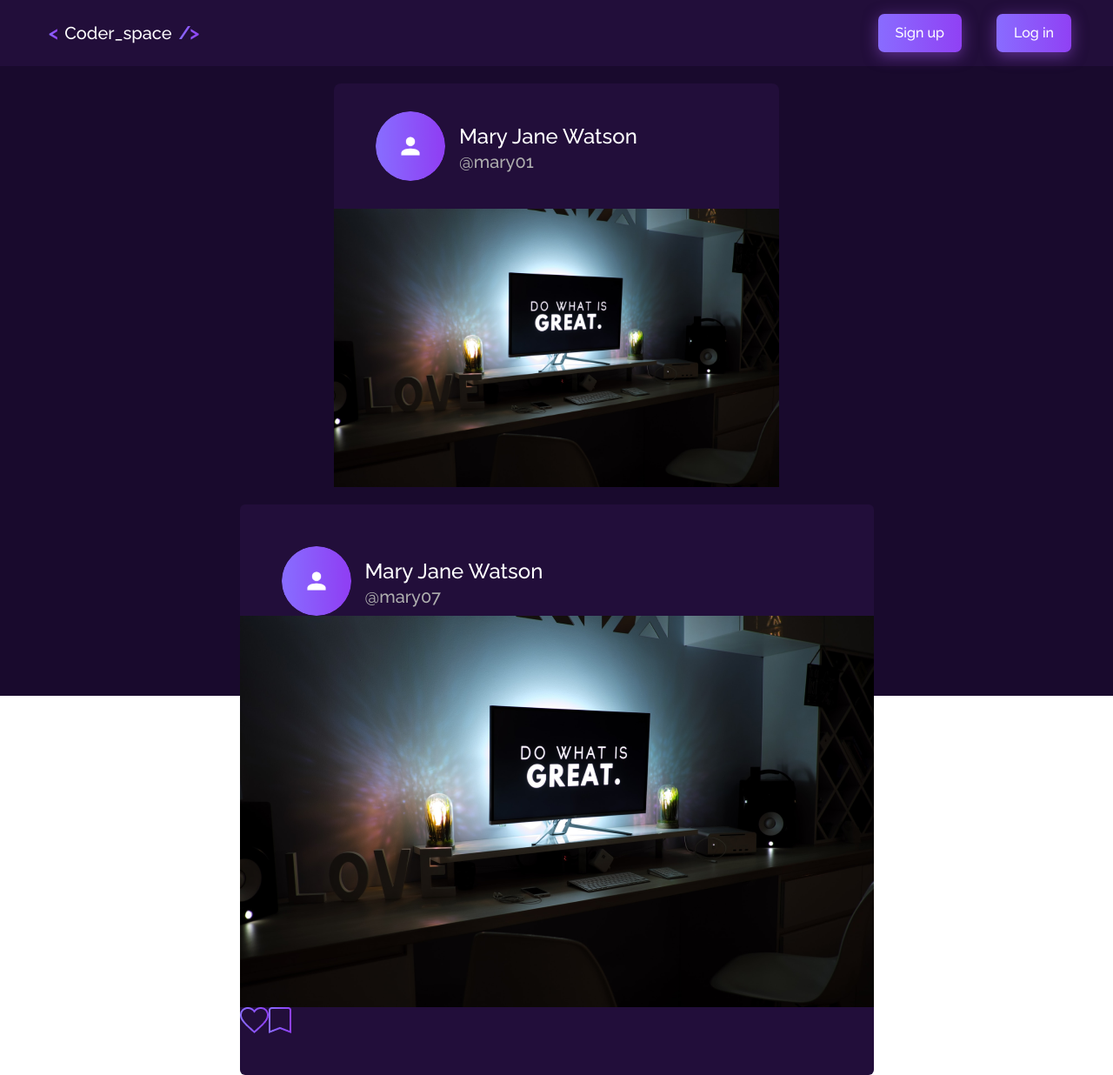
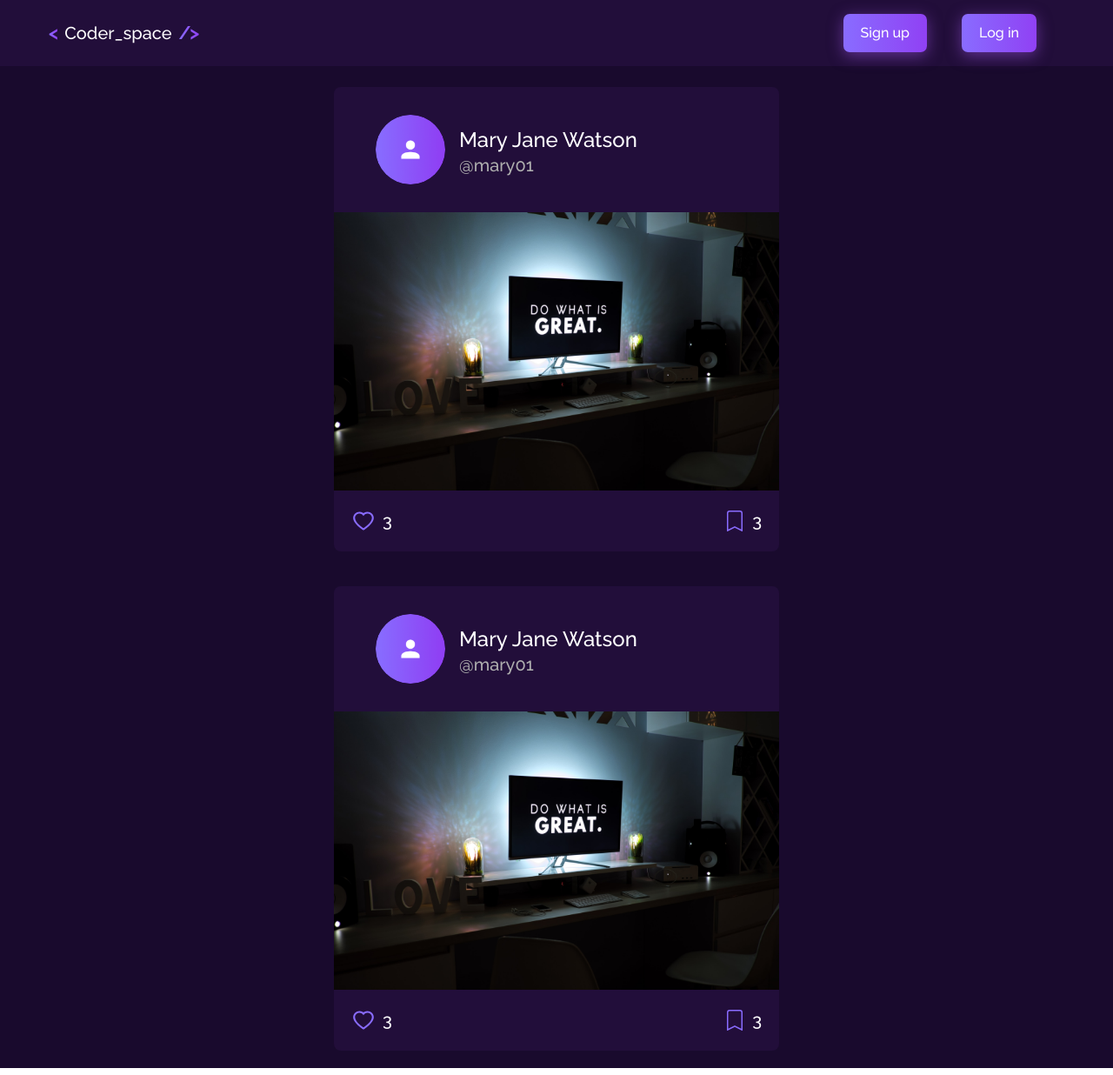
Before and after one commit to Diti-Arora13/Coder-space, a React (Create React App) app: page /home in a window 1280 px wide. Shown: the whole page at 87% size. Built offline with nearby package versions, Linux system fonts and the light colour scheme.

Commit message:
Logged in or not done and image transfered to every component through props

```diff
--- a/package.json
+++ b/package.json
@@ -8,6 +8,7 @@
     "@testing-library/user-event": "^13.5.0",
     "react": "^17.0.2",
     "react-dom": "^17.0.2",
+    "react-icons": "^4.3.1",
     "react-router-dom": "^6.2.2",
     "react-scripts": "5.0.0",
     "web-vitals": "^2.1.4"
--- a/src/App.js
+++ b/src/App.js
@@ -1,5 +1,5 @@
-import { useState } from 'react';
-import { BrowserRouter as Router, Routes, Switch, Route } from 'react-router-dom'
+import React , {useState} from 'react'
+import { BrowserRouter as Router, Routes, Route } from 'react-router-dom'
 // COMPONENTS
 import Navbar from "./Components/Navbar";
 import Landing from "./Components/Landing";
@@ -7,19 +7,32 @@ import SignUp from "./Components/SignUp";
 import Login from "./Components/Login";
 import SetProfile from './Components/SetProfile';
 import HomePage from './Components/HomePage';
+import Profile from './Components/Profile';
+import CreatePost from './Components/CreatePost';
+
+import Img from './images/defaultProfile.png'
 
 function App() {
+  const [profileImg,  setProfileImg] = useState(Img)
+  const [logged, setLogged] = useState(false)
+
   return (
     <Router>
-      <div className="bg-darker-purple font-sans h-screen text-white">
-        <Navbar firstBtn="Sign up" secondBtn="Log in" />
+      <div className="bg-darker-purple font-sans text-white">
+        <Navbar profileImg={profileImg} logged={logged} firstBtn={logged ? 'Profile' : 'Sign up'} secondBtn={logged ? 'Create Post' : 'Log in'} />
 
         <Routes>
-          <Route path="/" element={<Landing />} />
+          <Route path="/" element={<Landing logged={logged} firstBtn={logged ? 'Home' : 'Sign up'} secondBtn={logged ? 'Create Post' : 'Log in'} />} />
+
           <Route path="/signup" element={<SignUp />} />
           <Route path="/login" element={<Login />} />
-          <Route path="/setProfile" element={ <SetProfile /> } />
-          <Route path="/home" element={<HomePage />} />
+
+          <Route path="/setProfile" element={ <SetProfile setProfileImg={setProfileImg} profileImg={profileImg}  logged={logged} setLogged={setLogged} /> } />
+
+          <Route path="/home" element={<HomePage profileImg={profileImg} />} />
+
+          <Route path="/createPost" element={<CreatePost />} />
+          <Route path="/profile" element={<Profile profileImg={profileImg} />} />
         </Routes>
       </div>
     </Router>
--- a/src/Components/AddImage.jsx
+++ b/src/Components/AddImage.jsx
@@ -1,4 +1,4 @@
-import React, {useState, useRef} from 'react'
+import React, {useRef} from 'react'
 
 const AddImage = ({profileImg, setProfileImg}) => {
 
--- /dev/null
+++ b/src/Components/CreatePost.jsx
@@ -0,0 +1,11 @@
+import React from 'react'
+
+const CreatePost = () => {
+  return (
+    <div className='bg-darker-purple h-screen flex justify-center items-center'>
+        <div>Create Post</div>
+    </div>
+  )
+}
+
+export default CreatePost
--- a/src/Components/HomePage.jsx
+++ b/src/Components/HomePage.jsx
@@ -1,43 +1,11 @@
 import React from 'react'
-import Img from '../images/img.png'
-import Post from '../images/post.png'
-import HeartIcon from '../images/heart-icon.png'
-import BookmarkIcon from '../images/bookmark.png'
+import Post from './Post'
 
-const HomePage = () => {
+const HomePage = ({profileImg}) => {
   return (
-    <div className='flex flex-col items-center'>
-        <div className="bg-dark-purple w-2/5 my-5 rounded-lg">
-            <div className='flex items-center px-12 py-8'>
-                <img className="hover:opacity-50 cursor-pointer h-20 w-20 rounded-full object-cover" src={Img} alt="pprofieImage" />
-
-                <div className='ml-4'>
-                    <h1 className="text-md mt-1">Mary Jane Watson</h1>
-                    <p className="text-gray text-sm -mt-1">@mary01</p>
-                </div>
-            </div>
-
-            <img src={Post} alt="" className="w-full h-80 object-cover" />
-
-        </div>
-        <div className="bg-dark-purple rounded-md py-12 inline-block">
-            <div className='flex items-center px-12'>
-                <img className="hover:opacity-50 cursor-pointer h-20 w-20 rounded-full object-cover" src={Img} alt="pprofieImage" />
-
-                <div className='ml-4'>
-                    <h1 className="text-md mt-1">Mary Jane Watson</h1>
-                    <p className="text-gray text-sm -mt-1">@mary07</p>
-                </div>
-            </div>
-
-            <img src={Post} alt="" />
-
-            <div className="flex justIfy-between items-center">
-                <img src={HeartIcon} alt="" />
-                <img src={BookmarkIcon} alt="" />
-            </div>
-
-        </div>
+    <div className='flex mt-16 pt-4 flex-col items-center'>
+        <Post img={profileImg} />
+        <Post img={profileImg} />
     </div>
   )
 }
--- a/src/Components/Landing.jsx
+++ b/src/Components/Landing.jsx
@@ -2,18 +2,18 @@ import React from "react";
 import HeroImg from '../images/hero-image.png'
 import { Link } from 'react-router-dom'
 
-const Landing = () => {
+const Landing = ({logged, firstBtn, secondBtn}) => {
   return (
-    <div className="flex h-5/6 items-center justify-center">
-      <img alt="Hero image" src={HeroImg} />
+    <div className="flex h-screen items-center justify-center">
+      <img alt="Hero Img" src={HeroImg} />
 
       <div className="px-12">
         <h1 className="text-left font-medium text-xl">Coder's most favourite place to hangout</h1>
 
         <p className="my-2 mb-6 text-gray text-sm">A platform made for coders to connect and share anyything!!</p>
 
-        <Link to="/signup" className="button">Sign up</Link>
-        <Link to="/login" className="button ml-10">Log in</Link>
+        <Link className="button" to={logged ? '/home' : '/signup'}>{firstBtn}</Link>
+        <Link className="button ml-10" to={logged ? '/createPost' : '/login'}>{secondBtn}</Link>
       </div>
     </div>
   );
--- a/src/Components/Login.jsx
+++ b/src/Components/Login.jsx
@@ -4,7 +4,7 @@ import { useNavigate } from 'react-router-dom'
 const Login = () => {
   let navigate = useNavigate()
   return (
-    <div className='h-5/6 flex justify-center items-center'>
+    <div className='h-screen flex justify-center items-center'>
         <div className="bg-dark-purple rounded-md p-12 inline-block">
             <h1 className='text-xl text-center'>Log in</h1>
 
--- a/src/Components/Navbar.jsx
+++ b/src/Components/Navbar.jsx
@@ -1,20 +1,23 @@
 import React from 'react'
 import { Link, useNavigate } from 'react-router-dom'
 
-const Navbar = ({ firstBtn, secondBtn }) => {
+const Navbar = ({ firstBtn, secondBtn, logged, profileImg }) => {
   let navigate = useNavigate()
   return (
-    <div className="flex sticky top-0 left-0 right-0 bg-dark-purple px-12 py-4 justify-between items-center">
+    <div className="flex fixed top-0 left-0 right-0 bg-dark-purple px-12 py-4 justify-between items-center">
         <h1 onClick={() => navigate('/')} className="text-sm cursor-pointer">
           <span className="gradient-text font-bold m-2">&#60;</span>
           Coder_space
           <span className="gradient-text font-bold m-2">/&#62;</span>
         </h1>
 
-        <div className="flex">
-          <Link className='button' to="/signup">{firstBtn}</Link>
-          <Link className='button ml-10' to="/login">{secondBtn}</Link>
+        <div className="flex items-center">
+          <Link className='button' to={logged ? '/profile' : '/signup'}>{firstBtn}</Link>
+          <Link className='button mx-10' to={logged ? '/createPost' : '/login'}>{secondBtn}</Link>
+
+          {logged && <img className='cursor-pointer hover:opacity-50 h-14 w-14 object-cover rounded-full' src={profileImg} alt="Profile Img" />}
         </div>
+
     </div>
   )
 }
--- /dev/null
+++ b/src/Components/Post.jsx
@@ -0,0 +1,60 @@
+import React, { useState } from 'react'
+import Img from '../images/defaultProfile.png'
+import PostImg from '../images/post.png'
+
+import { AiOutlineHeart } from 'react-icons/ai';
+import { AiFillHeart } from 'react-icons/ai';
+import { BsBookmark } from 'react-icons/bs';
+import { BsFillBookmarkFill } from 'react-icons/bs';
+
+const Post = ({img}) => {
+    const [like, setLike] = useState(false);
+    const [bookmark, setBookmark] = useState(false);
+
+    let likeNum = 3
+    let BokkmarkNum = 3
+
+    // TOGGLE
+    const toggleLike = () => {
+        if(!like){
+            setLike(true)
+        }
+        else setLike(false)
+
+    }
+
+    const toggleBookmark = () => {
+        if(!bookmark) setBookmark(true)
+        else setBookmark(false)
+    }
+
+    // INCREMENT
+  return (
+    <div className="bg-dark-purple w-2/5 my-5 rounded-lg">
+            <div className='flex items-center px-12 py-8'>
+                <img className="h-20 w-20 rounded-full object-cover" src={img} alt="pprofieImage" />
+
+                <div className='ml-4'>
+                    <h1 className="text-md mt-1">Mary Jane Watson</h1>
+                    <p className="text-gray text-sm -mt-1">@mary01</p>
+                </div>
+            </div>
+
+            <img src={PostImg} alt="" className="w-full h-80 object-cover" />
+
+            <div className="flex p-5 justify-between items-center">
+                <div className='flex items-center' onClick={toggleLike} >
+                    {like ? <AiFillHeart className='text-lg cursor-pointer text-g-purple-1' /> : <AiOutlineHeart className='text-lg cursor-pointer text-g-purple-1' />}
+                    <p className='text-sm ml-2'>{like ? likeNum + 1 : likeNum }</p>
+                </div>
+
+                <div className='flex items-center' onClick={toggleBookmark}>
+                    {bookmark ? <BsFillBookmarkFill className='text-md cursor-pointer text-g-purple-1' /> : <BsBookmark className='text-md cursor-pointer text-g-purple-1' />}
+                    <p className='text-sm ml-2'>{bookmark ? BokkmarkNum + 1 : BokkmarkNum }</p>
+                </div>
+            </div>
+    </div>
+  )
+}
+
+export default Post
--- /dev/null
+++ b/src/Components/Profile.jsx
@@ -0,0 +1,11 @@
+import React from 'react'
+
+const Profile = ({ profileImg }) => {
+  return (
+    <div className='bg-darker-purple h-screen flex justify-center items-center'>
+        <div>profile</div>
+    </div>
+  )
+}
+
+export default Profile
--- a/src/Components/SignUp.jsx
+++ b/src/Components/SignUp.jsx
@@ -4,7 +4,7 @@ import { useNavigate } from 'react-router-dom'
 const SignUp = () => {
   let navigate = useNavigate()
   return (
-    <div className='h-5/6 flex justify-center items-center'>
+    <div className='h-screen flex justify-center items-center'>
         <div className="bg-dark-purple rounded-md p-12 inline-block">
             <h1 className='text-xl text-center'>Sign up</h1>
 
```
Also changed, not shown: src/Components/SetProfile.jsx (+8 -8 lines), src/images/defaultProfile.png (renamed from src/images/img.png), 1 other file (tests, documents, lock files or other folders).
